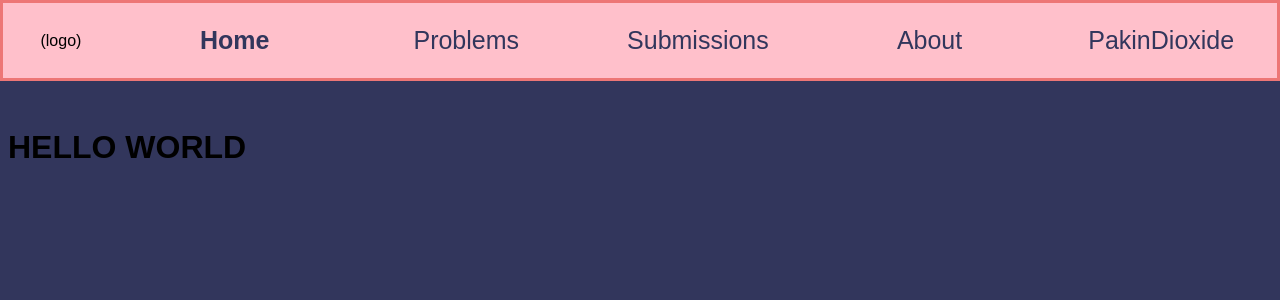
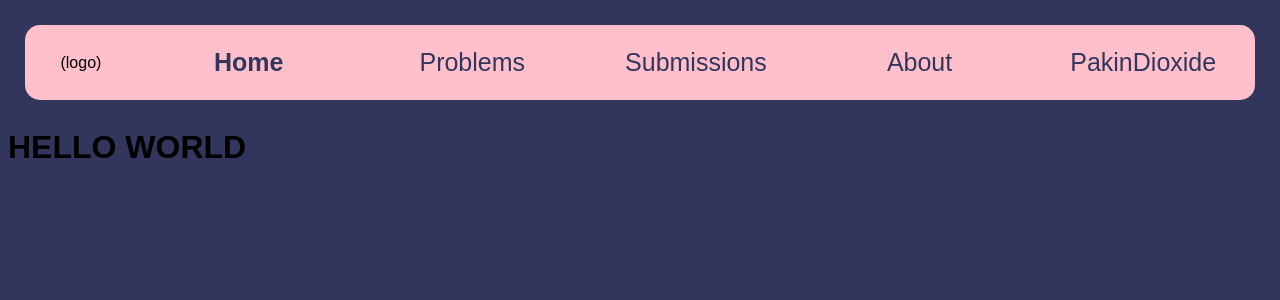
Before and after one commit to grader71/grader71, a Next.js app: page / in a window 1280 px wide. Shown: the top 300 px of the page. Built offline with nearby package versions, Linux system fonts and the light colour scheme.

Commit message:
Fix header

```diff
--- a/src/components/header.tsx
+++ b/src/components/header.tsx
@@ -1,6 +1,6 @@
 import '@/styles/header.css'
 
-const header = ({ selected, username }: { selected: string, username: string }) => {
+const Header = ({ selected, username }: { selected: string, username: string }) => {
     return (
         <div className="navigation_bar">
             <div className="logo">
@@ -25,4 +25,4 @@ const header = ({ selected, username }: { selected: string, username: string })
     );
 }
 
-export default header
+export default Header
--- a/src/styles/header.css
+++ b/src/styles/header.css
@@ -20,11 +20,12 @@
     align-items: center;
     height: 75px;
     position: fixed;
-    top: 0;
-    left: 0;
-    right: 0;
+    top: 25px;
+    left: 25px;
+    right: 25px;
     border-color: rgb(237, 118, 118);
-    border-style: solid;
+    /* border-style: solid; */
+    border-radius: 15px;
     display: flex;
     flex-direction: row;
 }
```
